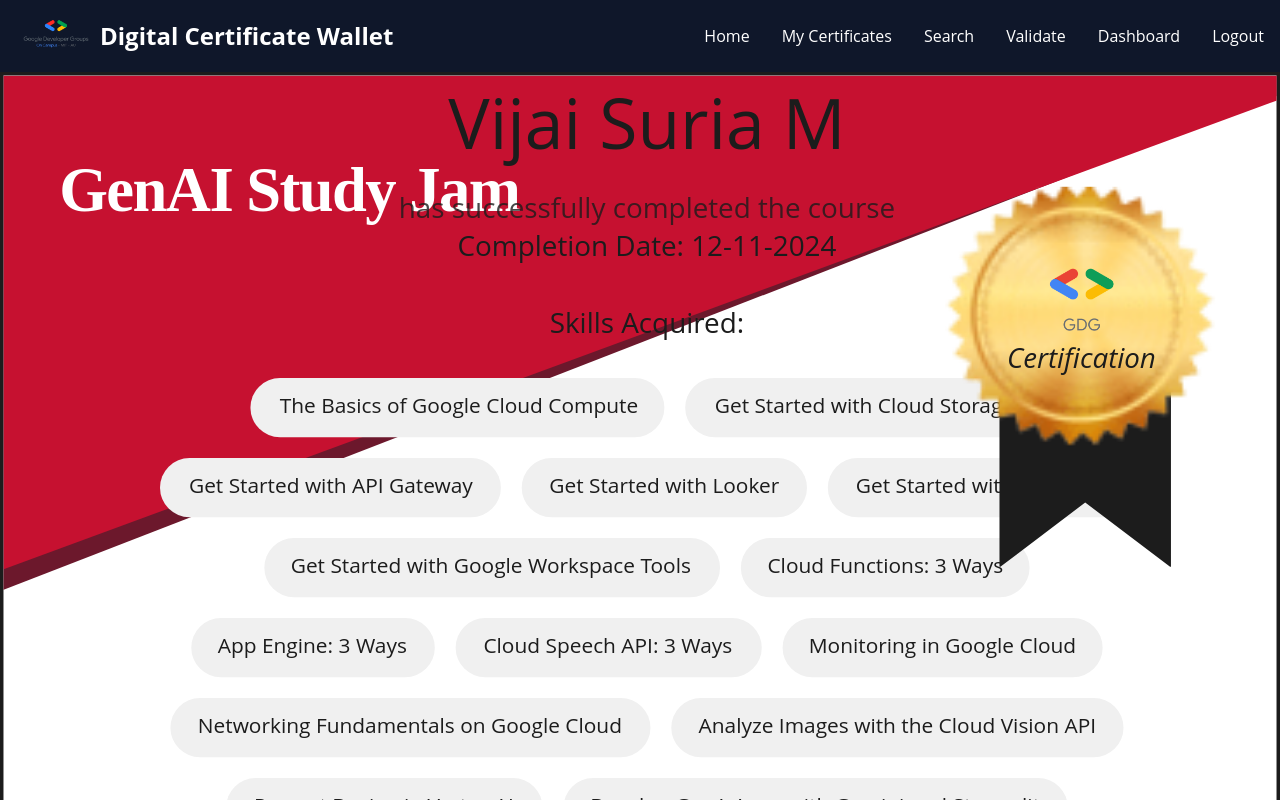
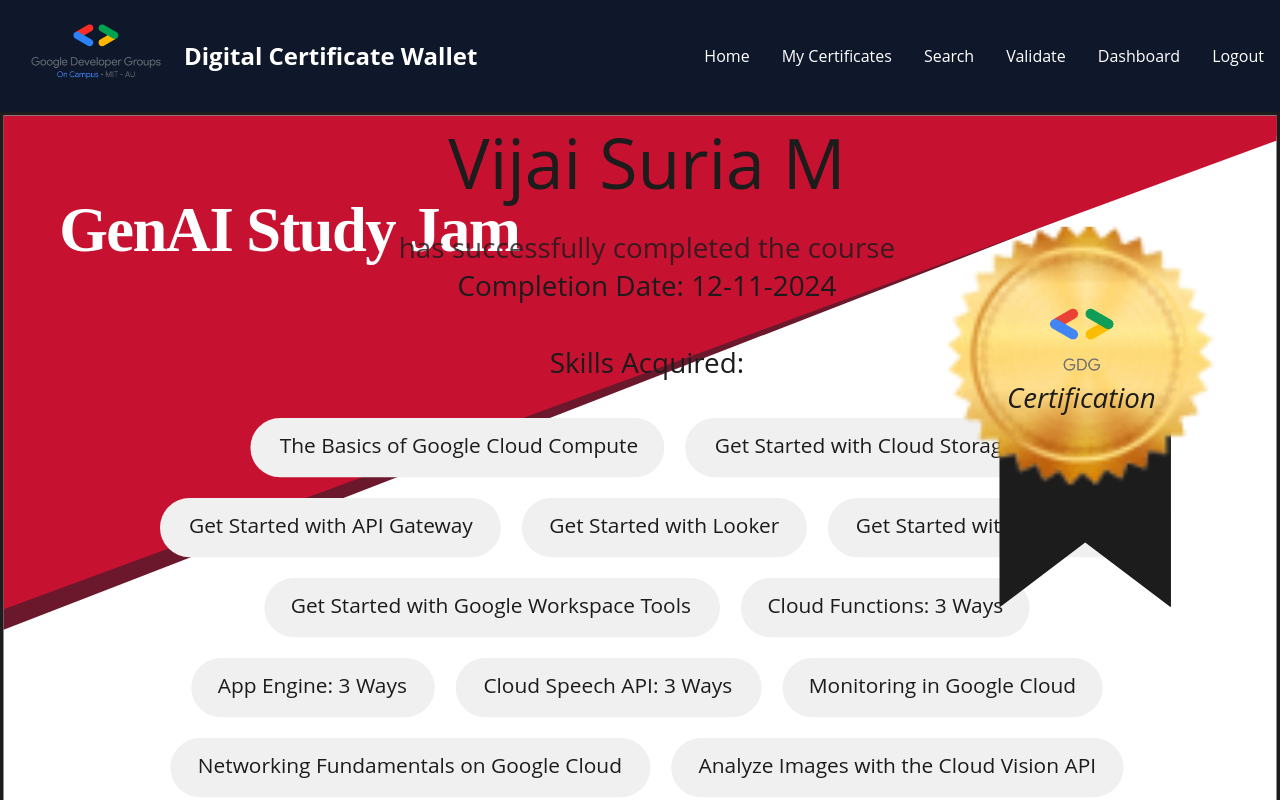
Before and after one commit to gdgmit/Digital-Certificate-Wallet-Portal, a React (Vite) app: page /Digital-Certificate-Wallet-Portal/course in a window 1280 px wide. Shown: the top 800 px of the page. Built offline with nearby package versions, Linux system fonts and the light colour scheme.

Commit message:
size of the logo is changed

```diff
--- a/src/components/Navbar.jsx
+++ b/src/components/Navbar.jsx
@@ -21,7 +21,7 @@
             <img
                 src="/Digital-Certificate-Wallet-Portal/assets/gdgoc-logo.png"
                 alt="MIT Logo"
-                className="h-10 mr-1"
+                className="h-20 mr-2"
             />
             <span className="text-2xl font-bold">Digital Certificate Wallet</span>
         </div>
```
